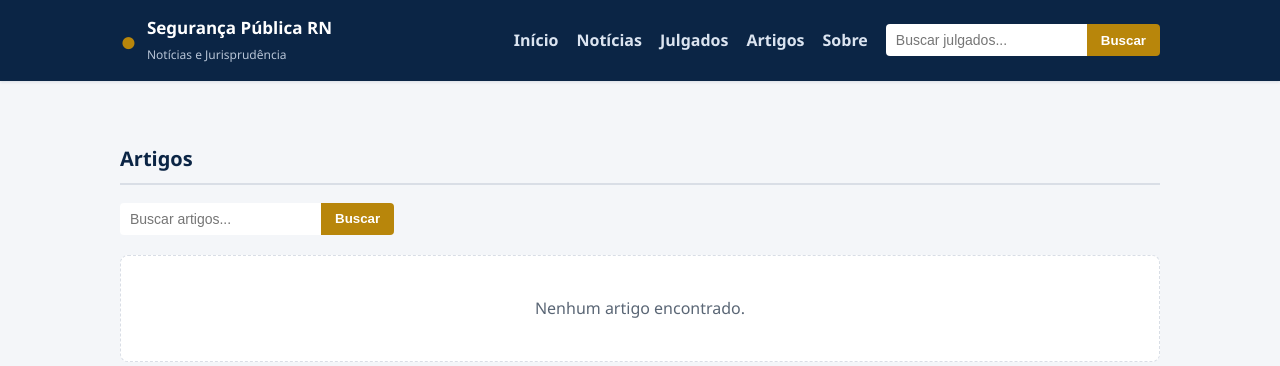
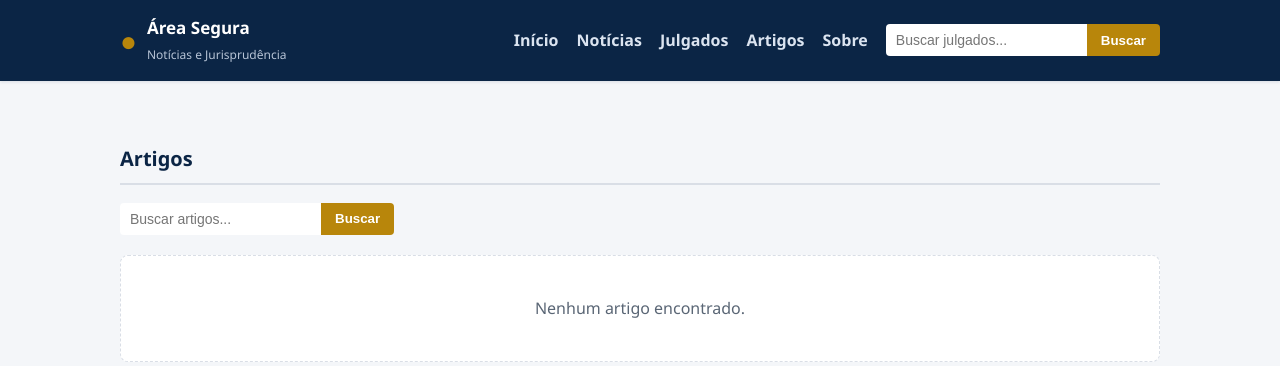
Before and after one commit to RafaelGalvaoRN/blog_seguranca, a Flask app: page /artigos in a window 1280 px wide. Shown: the top 366 px of the page. Run offline with Flask 3, Linux system fonts and the light colour scheme; some libraries are stand-ins or nearby versions.

Commit message:
nome do blog1

```diff
--- a/templates/base.html
+++ b/templates/base.html
@@ -12,7 +12,7 @@
         <a href="{{ url_for('index') }}" class="logo">
             <span class="logo-escudo">●</span>
             <span>
-                <strong>Segurança Pública RN</strong>
+                <strong>Área Segura</strong>
                 <small>Notícias e Jurisprudência</small>
             </span>
         </a>
```
